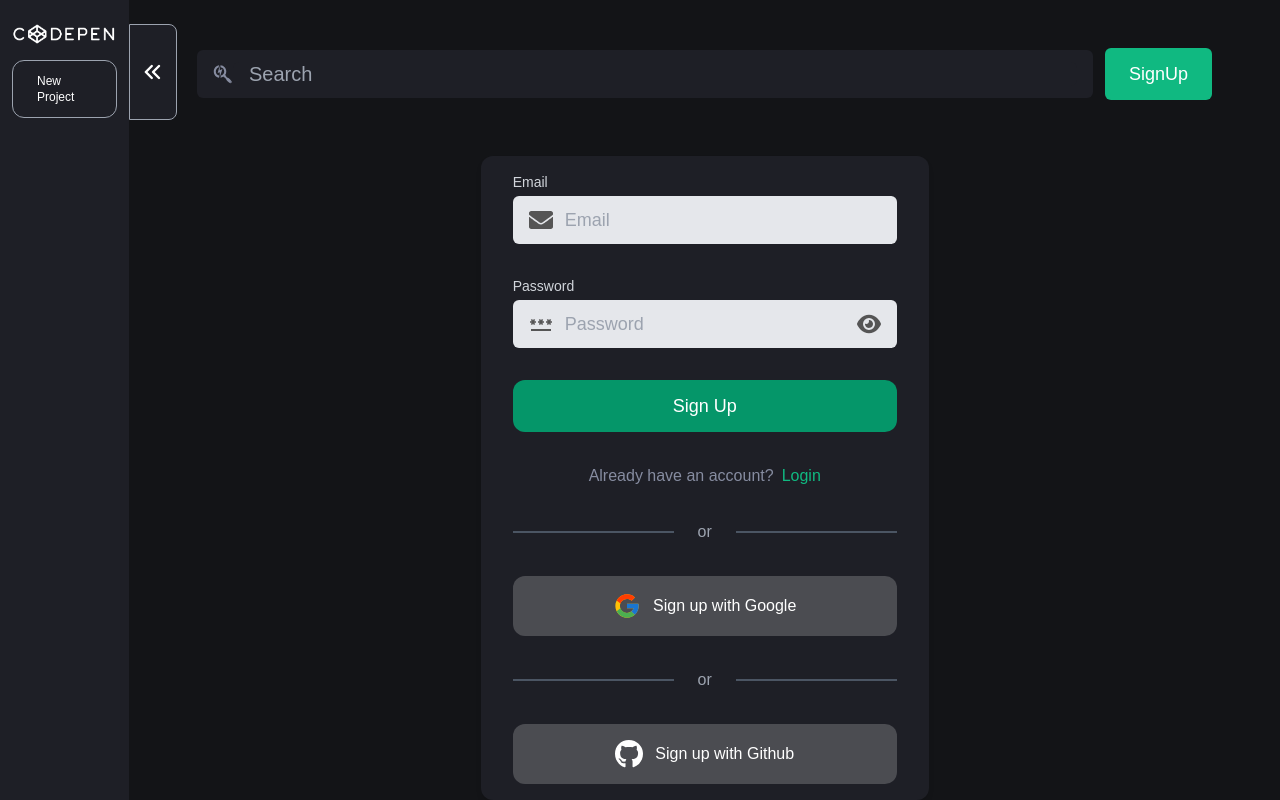
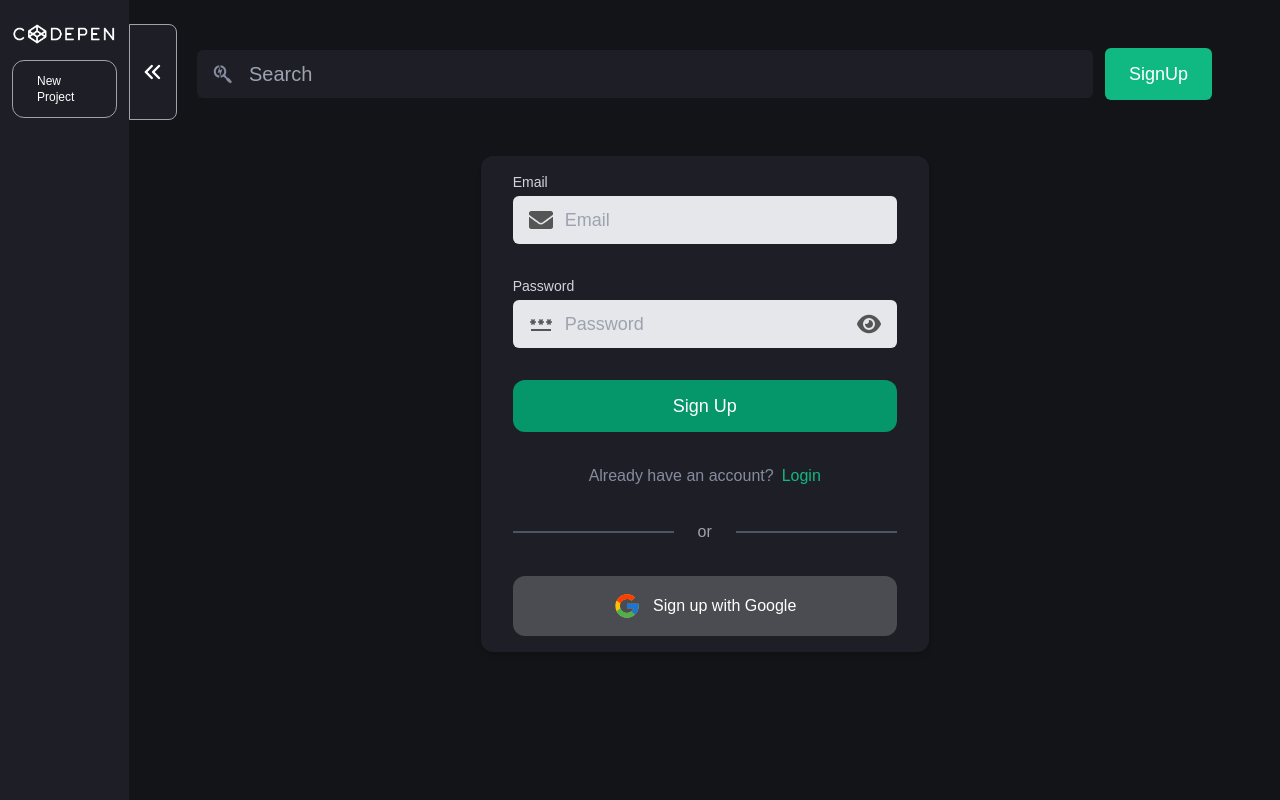
Before and after one commit to KrupeshVachhani/CodePenClone, a React (Create React App) app: page /home/auth in a window 1280 px wide. Built offline with nearby package versions, Linux system fonts and the light colour scheme; no server answers; the database is empty.

Commit message:
make some changes

```diff
--- a/src/Container/Signup.jsx
+++ b/src/Container/Signup.jsx
@@ -1,6 +1,6 @@
 import React, { useState } from "react";
 import { UserAuthInput } from "../components";
-import { FaGithub, FaEnvelope } from "react-icons/fa";
+import { FaEnvelope } from "react-icons/fa";
 import { MdPassword } from "react-icons/md";
 import { FcGoogle } from "react-icons/fc";
 import { motion, AnimatePresence } from "framer-motion";
@@ -9,7 +9,7 @@ import {
   signInWithEmailAndPassword,
 } from "firebase/auth";
 import { auth } from "../config/firebase.config";
-import { signInWithGitHub, signInWithGoogle } from "../utils/helpers";
+import { signInWithGoogle } from "../utils/helpers";
 import { fadeInOut } from "../Aminations";
 
 const Signup = () => {
@@ -30,23 +30,21 @@ const Signup = () => {
           password
         );
         console.log(userCred);
-
       } catch (error) {
         console.log(error.message);
-        if(error.message.includes("email-already-in-use")){
-          setAlertMessage("Email already in use")
-          setAlertStatus(true)
+        if (error.message.includes("email-already-in-use")) {
+          setAlertMessage("Email already in use");
+          setAlertStatus(true);
           setTimeout(() => {
-            setAlertStatus(false)
+            setAlertStatus(false);
           }, 3000);
-        }else if (error.message.includes("weak-password")) {
+        } else if (error.message.includes("weak-password")) {
           setAlertMessage("Password should be at least 6 characters");
           setAlertStatus(true);
           setTimeout(() => {
             setAlertStatus(false);
           }, 3000);
         }
-
       }
     }
   };
@@ -152,21 +150,6 @@ const Signup = () => {
             <FcGoogle className="text-lg pr-3 w-10 h-9" />
             <p className="text-white ">Sign up with Google</p>
           </motion.div>
-
-          <div className="w-full flex items-center justify-center gap-6">
-            <div className="w-full h-0.5 bg-gray-600"></div>
-            <p className="text-gray-400">or</p>
-            <div className="w-full h-0.5 bg-gray-600"></div>
-          </div>
-
-          <motion.div
-            onClick={signInWithGitHub}
-            whileTap={{ scale: 0.9 }}
-            className="w-full flex items-center justify-center py-3 rounded-xl hover:bg-[rgba(256,256,256,0.3)] cursor-pointer bg-[rgba(256,256,256,0.2)]"
-          >
-            <FaGithub className=" text-white text-lg pr-3 w-10 h-9" />
-            <p className="text-white ">Sign up with Github</p>
-          </motion.div>
         </div>
       </div>
     </div>
--- a/src/utils/helpers.js
+++ b/src/utils/helpers.js
@@ -24,6 +24,7 @@ export const Menus = [
 ];
 
 export const signOutAction = async () => {
+
   await auth.signOut().then(() => {
     window.location.reload();
   });
```
